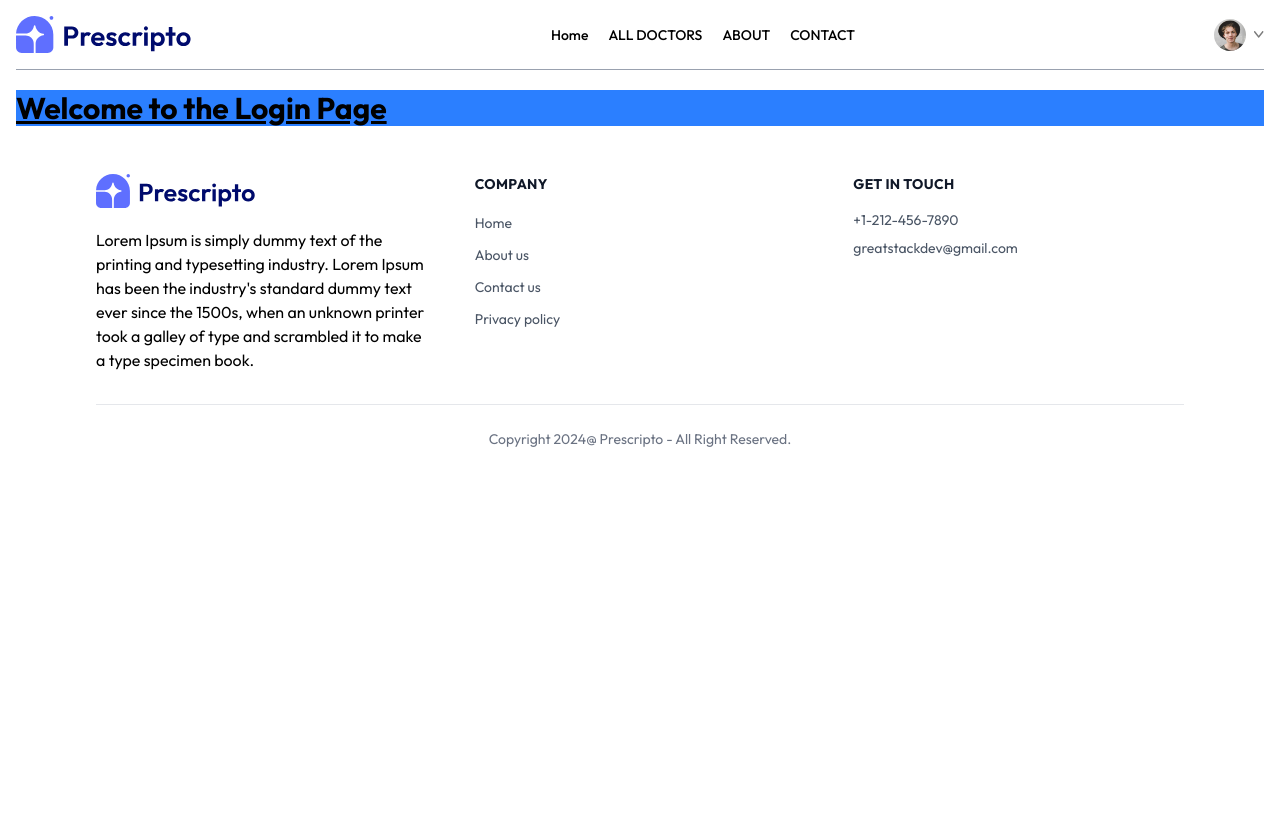
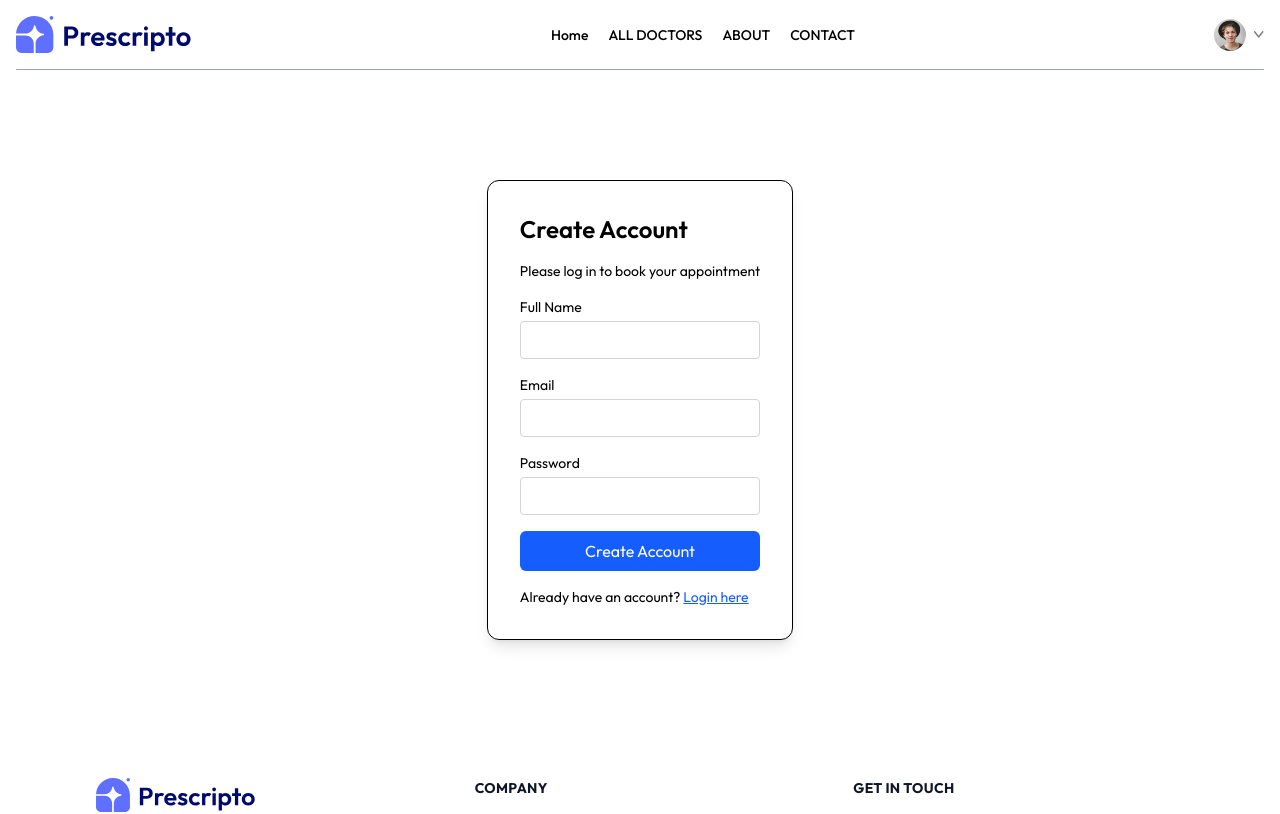
Before and after one commit to Shubham-Nirmal/doctor-appointment-project-, a React (Vite) app: page /login in a window 1280 px wide. Shown: the top 814 px of the page. Built offline with nearby package versions, Linux system fonts and the light colour scheme.

Commit message:
update code

```diff
--- a/src/Pages/Login.jsx
+++ b/src/Pages/Login.jsx
@@ -1,10 +1,50 @@
-import React from 'react'
+import React, { useState } from 'react'
 
-function Login() {
+const  Login = () => {
+const [state, setState] = useState('Sign Up')
+ const [email, setEmail] = useState('')
+ const [password, setPassword] = useState('')
+ const [name, setName] = useState('')
+
+ const onSubmitHandler = async(event) => {
+      event.preventDefault()
+ }
+
+
   return (
-    <div>
-      <h1 className="text-3xl bg-blue-500 font-bold underline">Welcome to the Login Page</h1>
-    </div>
+   <form className='min-h-[80vh] flex items-center'>
+   <div className='flex flex-col gap-4 m-auto items-start p-8 min-w-[340px]sm:min-w-96 border rounded-xl text-sm shadow-lg '>
+      <p className='text-2xl font-semibold '>{state === 'Sign Up' ? "Create Account" : "Login" }</p>
+      <p>Please {state === 'sign up ' ? "sing up " : "log in "} to book your appointment</p>
+      {
+        state === 'Sign Up' && <div  className='w-full'>
+        <p>Full Name </p>
+        <input className='border border-zinc-300 rounded w-full p-2 mt-1' type="text"  onChange={(e) => setName(e.target.value)} value={name} required />
+      </div>
+      }
+
+
+      <div  className='w-full'>
+        <p>Email  </p>
+        <input className='border border-zinc-300 rounded w-full p-2 mt-1' type="email"  onChange={(e) => setEmail(e.target.name)} value={email} required />
+      </div>
+
+      <div className='w-full'>
+        <p>Password  </p>
+        <input className='border border-zinc-300 rounded w-full p-2 mt-1' type="password"  onChange={(e) => setPassword(e.target.name)} value={password} required />
+      </div>
+
+      <button className='bg-blue-600 text-white w-full py-2 rounded-md text-base '>{state === 'Sign Up' ? "Create Account" : "Login" }</button>
+
+      {
+        state === 'Sign Up'
+        ?<p>Already have an account? <span className='text-blue-600 underline cursor-pointer' onClick={() => setState('Login')}>Login here</span></p>
+        :<p> Create  an new account? <span className='text-blue-600 underline cursor-pointer' onClick={() => setState('Sign Up')}>Click  here</span></p>
+      }
+   </div>
+
+   </form>
+
   )
 }
 
```
